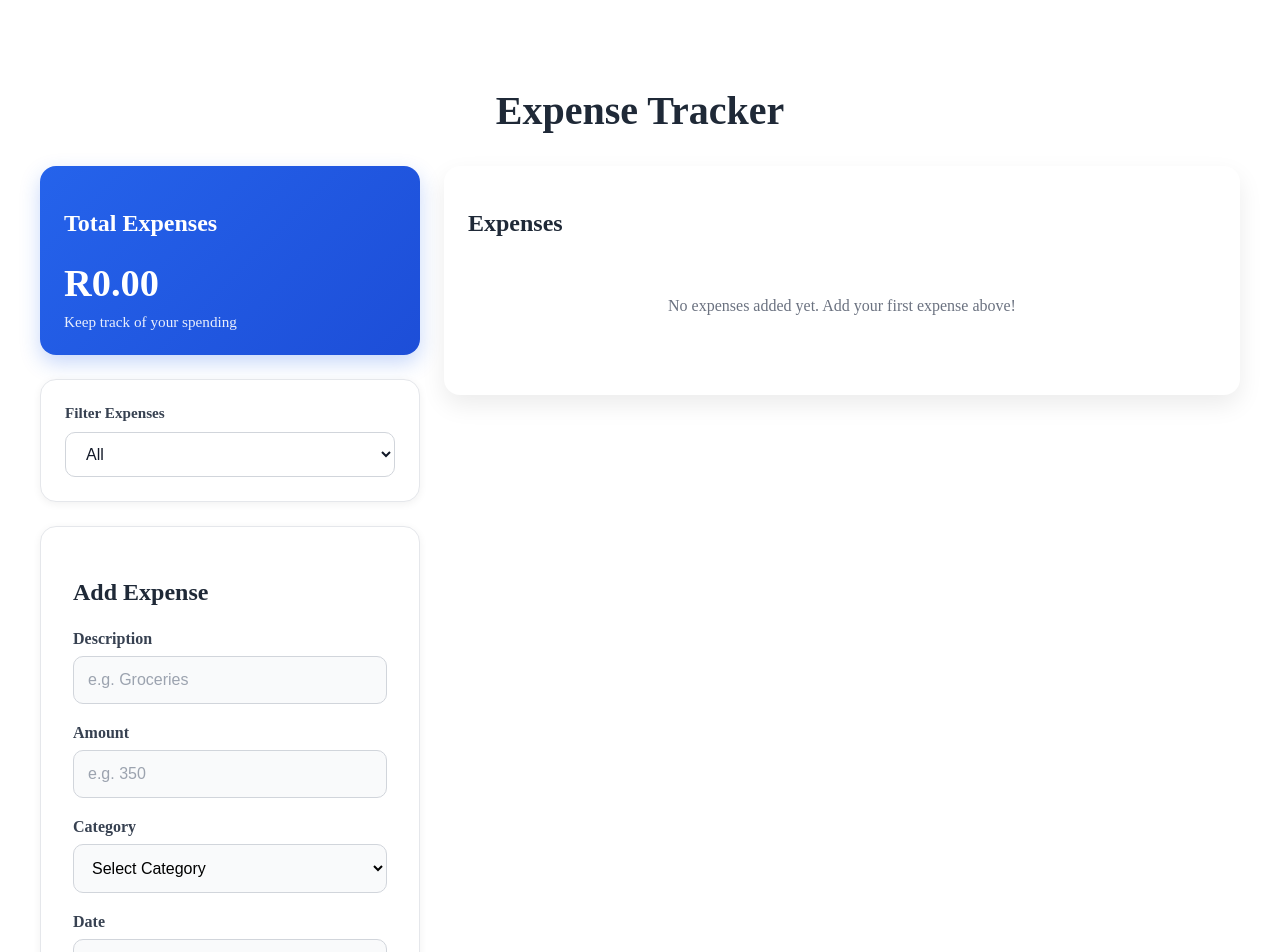
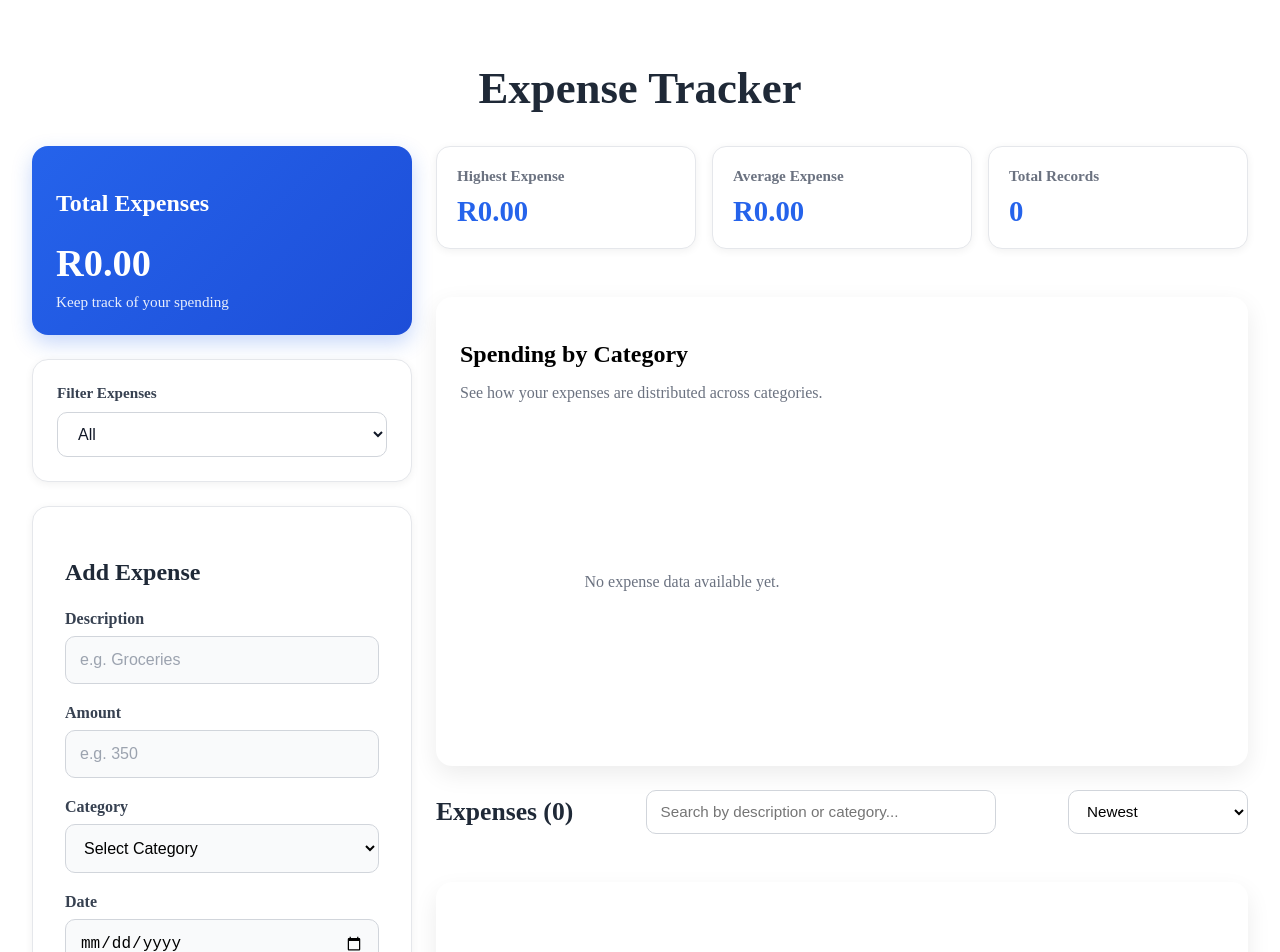
Before and after one commit to Mamokgosii/expense-tracker, a Vue app: page / in a window 1280 px wide. Shown: the top 952 px of the page. Built offline with nearby package versions, Linux system fonts and the light colour scheme.

Commit message:
Added the search bar, sorting and pie chart

```diff
--- a/package.json
+++ b/package.json
@@ -13,8 +13,10 @@
     "format": "prettier --write --experimental-cli src/"
   },
   "dependencies": {
+    "chart.js": "^4.5.1",
     "pinia": "^3.0.4",
     "vue": "^3.5.38",
+    "vue-chartjs": "^5.3.4",
     "vue-router": "^5.1.0"
   },
   "devDependencies": {
--- a/src/App.vue
+++ b/src/App.vue
@@ -7,6 +7,10 @@ import TotalCard from './components/TotalCard.vue'
 import CategoryFilter from './components/CategoryFilter.vue'
 import ConfirmModal from './modals/ConfirmModal.vue'
 import Toast from './components/Toast.vue'
+import SearchBar from './components/SearchBar.vue'
+import SortExpenses from './components/SortExpenses.vue'
+import StatsCards from './components/StatsCards.vue'
+import ExpenseChart from './components/ExpenseChart.vue'
 import type { Expense } from './types/expense'
 
 const expenseStore = useExpenseStore()
@@ -14,21 +18,94 @@ const selectedExpense = ref<Expense | null>(null)
 const selectedCategory = ref('All')
 const showDeleteModal = ref(false)
 const expenseToDelete = ref<Expense | null>(null)
+const searchTerm = ref('')
 const showToast = ref(false)
+const selectedSort = ref('newest')
 const toast = ref({
   message: '',
   type: 'success' as 'success' | 'info' | 'error',
 })
 
 const filteredExpenses = computed(() => {
-  if (selectedCategory.value === 'All') {
-    return expenseStore.expenses
+  const expenses = expenseStore.expenses.filter((expense) => {
+    const matchesCategory =
+      selectedCategory.value === 'All' ||
+      expense.category === selectedCategory.value
+
+    const matchesSearch =
+      expense.description
+        .toLowerCase()
+        .includes(searchTerm.value.toLowerCase()) ||
+      expense.category
+        .toLowerCase()
+        .includes(searchTerm.value.toLowerCase())
+
+    return matchesCategory && matchesSearch
+  })
+
+  switch (selectedSort.value) {
+    case 'highest':
+      return [...expenses].sort((a, b) => b.amount - a.amount)
+
+    case 'lowest':
+      return [...expenses].sort((a, b) => a.amount - b.amount)
+
+    case 'oldest':
+      return [...expenses].sort(
+        (a, b) =>
+          new Date(a.date).getTime() -
+          new Date(b.date).getTime()
+      )
+
+    case 'az':
+      return [...expenses].sort((a, b) =>
+        a.description.localeCompare(b.description)
+      )
+
+    case 'za':
+      return [...expenses].sort((a, b) =>
+        b.description.localeCompare(a.description)
+      )
+
+    case 'newest':
+    default:
+      return [...expenses].sort(
+        (a, b) =>
+          new Date(b.date).getTime() -
+          new Date(a.date).getTime()
+      )
   }
+})
 
-  return expenseStore.expenses.filter(
-    expense => expense.category === selectedCategory.value
+const totalAmount = computed(() =>
+  expenseStore.expenses.reduce(
+    (sum, expense) => sum + expense.amount,
+    0
+  )
+)
+
+const highestExpense = computed(() => {
+  if (!expenseStore.expenses.length) return 0
+
+  return Math.max(
+    ...expenseStore.expenses.map(
+      expense => expense.amount
+    )
   )
 })
+
+const averageExpense = computed(() => {
+  if (!expenseStore.expenses.length) return 0
+
+  return (
+    totalAmount.value /
+    expenseStore.expenses.length
+  )
+})
+
+const totalRecords = computed(() =>
+  expenseStore.expenses.length
+)
 
 function showNotification(
   message: string,
@@ -70,6 +147,14 @@ function handleFilter(category: string) {
   selectedCategory.value = category
 }
 
+function handleSearch(value: string) {
+  searchTerm.value = value
+}
+
+function handleSort(option: string) {
+  selectedSort.value = option
+}
+
 function clearSelectedExpense() {
   selectedExpense.value = null
 }
@@ -99,13 +184,39 @@ function clearSelectedExpense() {
         />
       </div>
 
-      <div class="right-column">
-        <ExpenseList
+     <div class="right-column">
+
+        <StatsCards
+          :total-amount="totalAmount"
+          :highest-expense="highestExpense"
+          :average-expense="averageExpense"
+          :total-expenses="totalRecords"
+        />
+
+        <ExpenseChart
           :expenses="filteredExpenses"
-          @delete="handleDelete"
-          @edit="handleEdit"
+        />
+
+      <div class="expenses-header">
+        <h2>
+          Expenses ({{ filteredExpenses.length }})
+        </h2>
+
+        <SearchBar
+          @search="handleSearch"
+        />
+
+         <SortExpenses
+          @sort="handleSort"
         />
       </div>
+
+      <ExpenseList
+        :expenses="filteredExpenses"
+        @delete="handleDelete"
+        @edit="handleEdit"
+      />
+    </div>
     </div>
     <ConfirmModal
     :show="showDeleteModal"
@@ -118,16 +229,16 @@ function clearSelectedExpense() {
 </template>
 <style scoped>
 .app {
-  max-width: 1200px;
-  margin: 40px auto;
-  padding: 20px;
+  max-width: 1400px;
+  margin: 0 auto;
+  padding: 24px;
 }
 
 h1 {
   text-align: center;
   margin-bottom: 32px;
   color: #1f2937;
-  font-size: 2.5rem;
+  font-size: clamp(2rem, 4vw, 2.8rem);
 }
 
 .dashboard {
@@ -144,21 +255,106 @@ h1 {
   gap: 24px;
 }
 
-@keyframes fadeIn {
-  from {
-    opacity: 0;
-    transform: translateY(-10px);
+/* Header above the expense list */
+.expenses-header {
+  display: flex;
+  justify-content: space-between;
+  align-items: center;
+  gap: 20px;
+  margin-bottom: 24px;
+}
+
+.expenses-header h2 {
+  margin: 0;
+  color: #1f2937;
+  font-size: 1.6rem;
+  white-space: nowrap;
+}
+
+.header-actions {
+  display: flex;
+  align-items: center;
+  gap: 16px;
+  flex: 1;
+  justify-content: flex-end;
+}
+
+/* Search Bar */
+.expenses-header :deep(.search-bar) {
+  flex: 1;
+  max-width: 350px;
+}
+
+/* Sort Dropdown */
+.expenses-header select {
+  min-width: 160px;
+}
+
+/* Tablet */
+@media (max-width: 1024px) {
+  .dashboard {
+    grid-template-columns: 1fr;
   }
 
-  to {
-    opacity: 1;
-    transform: translateY(0);
+  .left-column,
+  .right-column {
+    width: 100%;
   }
 }
 
-@media (max-width: 900px) {
+/* Mobile */
+@media (max-width: 768px) {
+  .app {
+    padding: 16px;
+  }
+
+  h1 {
+    margin-bottom: 24px;
+  }
+
+  .expenses-header {
+    flex-direction: column;
+    align-items: stretch;
+  }
+
+  .expenses-header h2 {
+    text-align: center;
+  }
+
+  .header-actions {
+    width: 100%;
+    flex-direction: column;
+    gap: 12px;
+  }
+
+  .expenses-header :deep(.search-bar),
+  .expenses-header select {
+    width: 100%;
+    max-width: 100%;
+  }
+}
+
+/* Small Phones */
+@media (max-width: 480px) {
+  .app {
+    padding: 12px;
+  }
+
   .dashboard {
-    grid-template-columns: 1fr;
+    gap: 20px;
+  }
+
+  .left-column,
+  .right-column {
+    gap: 20px;
+  }
+
+  h1 {
+    font-size: 2rem;
+  }
+
+  .expenses-header h2 {
+    font-size: 1.4rem;
   }
 }
 </style>
--- /dev/null
+++ b/src/components/ExpenseChart.vue
@@ -0,0 +1,119 @@
+<script setup lang="ts">
+import { computed } from 'vue'
+import { Pie } from 'vue-chartjs'
+import {
+  Chart as ChartJS,
+  Title,
+  Tooltip,
+  Legend,
+  ArcElement,
+} from 'chart.js'
+import type { Expense } from '../types/expense'
+
+ChartJS.register(
+  Title,
+  Tooltip,
+  Legend,
+  ArcElement
+)
+
+const props = defineProps<{
+  expenses: Expense[]
+}>()
+
+const chartData = computed(() => {
+  const totals: Record<string, number> = {}
+
+  props.expenses.forEach((expense) => {
+    totals[expense.category] =
+      (totals[expense.category] || 0) + expense.amount
+  })
+
+  return {
+    labels: Object.keys(totals),
+    datasets: [
+      {
+        data: Object.values(totals),
+        backgroundColor: [
+          '#2563eb',
+          '#16a34a',
+          '#f59e0b',
+          '#dc2626',
+          '#8b5cf6',
+        ],
+      },
+    ],
+  }
+})
+
+const chartOptions = {
+  responsive: true,
+  plugins: {
+    legend: {
+      position: 'bottom' as const,
+    },
+  },
+}
+</script>
+
+<template>
+  <div class="chart-card">
+     <div class="chart-header">
+      <h2>Spending by Category</h2>
+      <p>See how your expenses are distributed across categories.</p>
+    </div>
+
+    <div class="chart-container">
+    <div
+        v-if="expenses.length === 0"
+        class="empty-chart"
+        >
+        No expense data available yet.
+    </div>
+    <Pie
+      :data="chartData"
+      :options="chartOptions"
+    />
+    </div>
+  </div>
+</template>
+
+<style scoped>
+.chart-card {
+  background: white;
+  padding: 24px;
+  border-radius: 16px;
+  box-shadow: 0 8px 24px rgba(0,0,0,.08);
+}
+
+.chart-header {
+  margin-bottom: 20px;
+}
+
+.chart-header h2 {
+  margin-bottom: 6px;
+}
+
+.chart-header p {
+  color: #6b7280;
+}
+
+.chart-container {
+  position: relative;
+  height: 320px;
+
+  display: flex;
+  justify-content: center;
+  align-items: center;
+}
+
+.chart-container.empty {
+  height: 180px;
+}
+
+.empty-chart {
+  color: #6b7280;
+  font-size: 1rem;
+  text-align: center;
+}
+</style>
--- a/src/components/ExpenseList.vue
+++ b/src/components/ExpenseList.vue
@@ -14,7 +14,6 @@ const emit = defineEmits<{
 
 <template>
    <div class="expense-list">
-    <h2>Expenses</h2>
     <p
       v-if="expenses.length === 0"
       class="empty-state"
@@ -40,11 +39,6 @@ const emit = defineEmits<{
   box-shadow: 0 10px 25px rgba(0,0,0,.08);
 }
 
-.expense-list h2 {
-  margin-bottom: 20px;
-  color: #1f2937;
-}
-
 .empty-state {
   text-align: center;
   color: #6b7280;
--- /dev/null
+++ b/src/components/SearchBar.vue
@@ -0,0 +1,45 @@
+<script setup lang="ts">
+import { ref, watch } from 'vue'
+
+const search = ref('')
+
+const emit = defineEmits<{
+  (e: 'search', value: string): void
+}>()
+
+watch(search, (value) => {
+  emit('search', value)
+})
+</script>
+
+<template>
+  <div class="search-bar">
+    <input
+      id="search"
+      v-model="search"
+      type="text"
+      placeholder="Search by description or category..."
+    />
+  </div>
+</template>
+
+<style scoped>
+.search-bar {
+  width: 320px;
+}
+
+.search-bar input {
+  width: 100%;
+  height: 44px;
+  padding: 0 14px;
+  border: 1px solid #d1d5db;
+  border-radius: 10px;
+  font-size: 0.95rem;
+  box-sizing: border-box;
+}
+
+.search-bar input:focus {
+  outline: none;
+  border-color: #2563eb;
+}
+</style>
--- /dev/null
+++ b/src/components/SortExpenses.vue
@@ -0,0 +1,51 @@
+<script setup lang="ts">
+import { ref, watch } from 'vue'
+
+const sortOption = ref('newest')
+
+const emit = defineEmits<{
+  (e: 'sort', option: string): void
+}>()
+
+watch(sortOption, (value) => {
+  emit('sort', value)
+})
+</script>
+
+<template>
+  <div class="sort-expenses">
+    <select
+      id="sort"
+      v-model="sortOption"
+    >
+      <option value="newest">Newest</option>
+      <option value="oldest">Oldest</option>
+      <option value="highest">Highest Amount</option>
+      <option value="lowest">Lowest Amount</option>
+      <option value="az">Description (A-Z)</option>
+      <option value="za">Description (Z-A)</option>
+    </select>
+  </div>
+</template>
+
+<style scoped>
+.sort-expenses {
+  width: 180px;
+}
+
+.sort-expenses select {
+  width: 100%;
+  height: 44px;
+  padding: 0 14px;
+  border: 1px solid #d1d5db;
+  border-radius: 10px;
+  font-size: 0.95rem;
+  background: white;
+  box-sizing: border-box;
+}
+
+.sort-expenses select:focus {
+  outline: none;
+  border-color: #2563eb;
+}
+</style>
--- /dev/null
+++ b/src/components/StatsCards.vue
@@ -0,0 +1,69 @@
+<script setup lang="ts">
+const props = defineProps<{
+  totalAmount: number
+  highestExpense: number
+  averageExpense: number
+  totalExpenses: number
+}>()
+
+function formatCurrency(value: number) {
+  return `R${value.toFixed(2)}`
+}
+</script>
+
+<template>
+  <div class="stats-grid">
+
+    <div class="stat-card">
+      <h3>Highest Expense</h3>
+      <p>{{ formatCurrency(highestExpense) }}</p>
+    </div>
+
+    <div class="stat-card">
+      <h3>Average Expense</h3>
+      <p>{{ formatCurrency(averageExpense) }}</p>
+    </div>
+
+    <div class="stat-card">
+      <h3>Total Records</h3>
+      <p>{{ totalExpenses }}</p>
+    </div>
+
+  </div>
+</template>
+
+<style scoped>
+.stats-grid {
+  display: grid;
+  grid-template-columns: repeat(3, 1fr);
+  gap: 16px;
+  margin-bottom: 24px;
+}
+
+.stat-card {
+  background: white;
+  padding: 20px;
+  border-radius: 14px;
+  border: 1px solid #e5e7eb;
+  box-shadow: 0 2px 8px rgba(0,0,0,.06);
+}
+
+.stat-card h3 {
+  margin: 0 0 10px;
+  color: #6b7280;
+  font-size: .95rem;
+}
+
+.stat-card p {
+  margin: 0;
+  font-size: 1.8rem;
+  font-weight: 700;
+  color: #2563eb;
+}
+
+@media (max-width:768px){
+  .stats-grid{
+    grid-template-columns:1fr;
+  }
+}
+</style>
```
Also changed, not shown: 1 other file (tests, documents, lock files or other folders).
